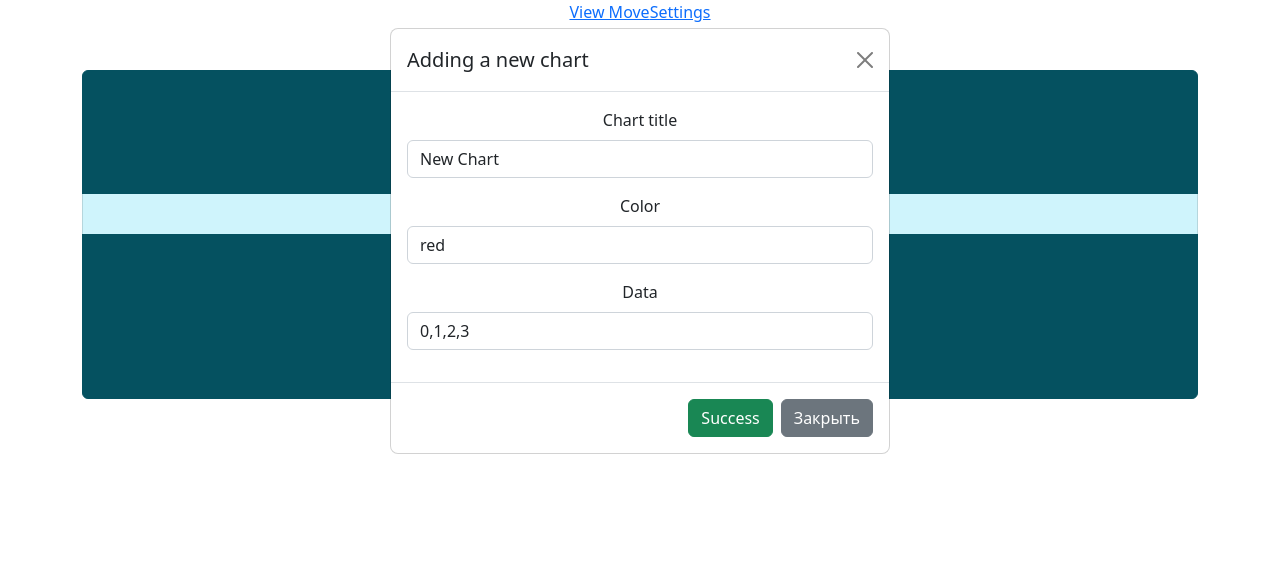
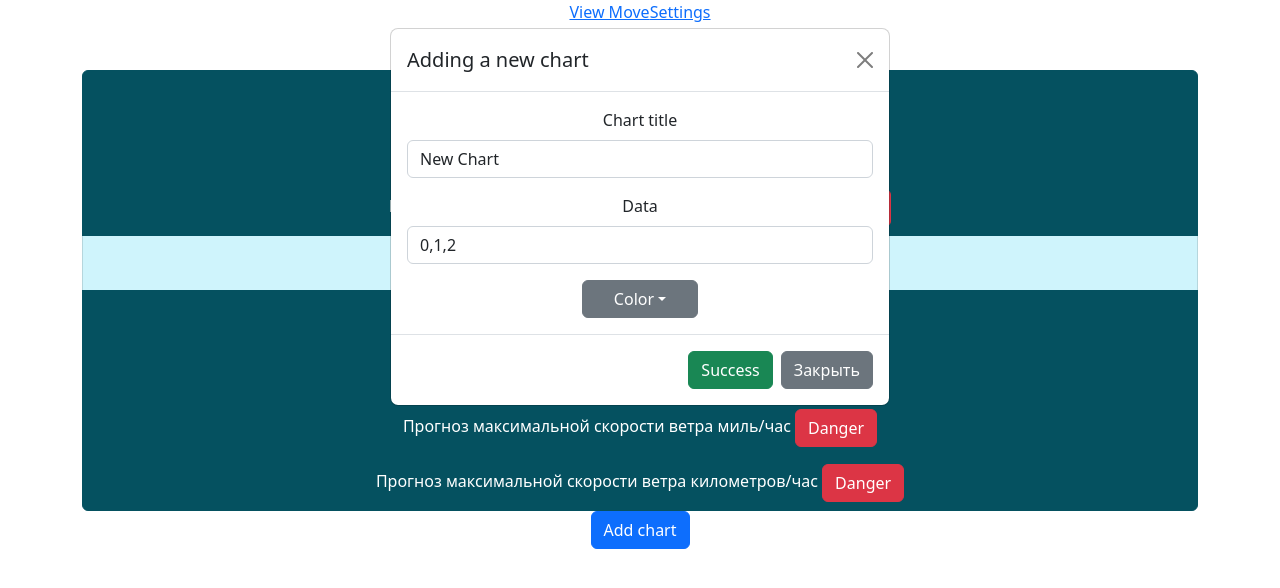
Before and after one commit to SpanDetectea/natlexNew, a React (Create React App) app: page /settings in a window 1280 px wide. Both pictures are taken after a click on the button "Add chart". Shown: the top 588 px of the page. Built offline with nearby package versions, Linux system fonts and the light colour scheme.

Commit message:
added color charts

```diff
--- a/src/Content/SettingsPage/SettingsPage.jsx
+++ b/src/Content/SettingsPage/SettingsPage.jsx
@@ -7,20 +7,36 @@ import FormLabel from '../../common/FormLabel/FormLabel';
 function Settings() {
     const chartList = useSelector(state => state.content.chartList);
     const dispatch = useDispatch();
-    const toggleActive = (index) => dispatch(toggleListActive(index))
     const [title, setTitle] = useState('New Chart')
-    const [color, setColor] = useState('red')
-    const [data, setData] = useState([0, 1, 2, 3])
-
+    const [color, setColor] = useState('#6c757d')
+    const [data, setData] = useState('0,1,2')
+    const [isActiveColor, setIsActiveColor] = useState(false);
     const [state, setstate] = useState(false)
 
-    const setNC = () => dispatch(setNewChart(title,color,data.split(',')))
-    // const setNC = () => console.log(data.split(','))
+    const toggleActive = (index) => dispatch(toggleListActive(index))
+    const setNC = () => {
+        dispatch(setNewChart(title, color, data.split(',')))
+        setstate(!state)
+    }
+    const toggleActiveColor = () => setIsActiveColor(!isActiveColor)
+
     return <div className="settings container-sm">
         <ul className="list-group">
-            {chartList.map((item, index) => <li key={index} onClick={() => toggleActive(index)} className={"list-group-item list-group-item-action list-group-item-info settings__list" + (item.isActive ? " active" : "")}>{item.name}</li>)}
+            {chartList.map((item, index) => <li key={index} onClick={() => toggleActive(index)} className={"list-group-item list-group-item-action list-group-item-info settings__list" + (item.isActive ? " active" : "")}>{item.name} <button type="button" className="btn btn-danger">Danger</button></li>)}
+            {/* {chartList.map((item, index) => {
+                return <div className="container text-center">
+                    <div className="row">
+                        <div className="col">
+                            <li key={index} onClick={() => toggleActive(index)} className={"list-group-item list-group-item-action list-group-item-info settings__list" + (item.isActive ? " active" : "")}>{item.name} </li>
+                        </div>
+                        <div className="col">
+                            <button type="button" className="btn btn-danger">Danger</button>)
+                        </div>
+                    </div>
+                </div>
+            })
+            } */}
         </ul>
-        {/* <button type="button" className="btn btn-primary">Add chart</button> */}
         <button type="button" className="btn btn-primary" onClick={() => setstate(!state)} data-bs-toggle="modal" data-bs-target="#exampleModal">
             Add chart
         </button>
@@ -30,7 +46,7 @@ function Settings() {
                 <div className="modal-content">
                     <div className="modal-header">
                         <h5 className="modal-title" id="exampleModalLabel">Adding a new chart</h5>
-                        <button type="button" className="btn-close" data-bs-dismiss="modal" aria-label="Закрыть"></button>
+                        <button type="button" className="btn-close" data-bs-dismiss="modal" aria-label="Закрыть" onClick={() => setstate(!state)}></button>
                     </div>
                     <div className="modal-body">
 
@@ -38,14 +54,23 @@ function Settings() {
                         <div className="input-group mb-3">
                             <input type="text" className="form-control" aria-describedby="basic-addon3" value={title} onInput={(e) => setTitle(e.target.value)} />
                         </div>
-                        <label className="form-label">Color</label>
-                        <div className="input-group mb-3">
-                            <input type="text" className="form-control" aria-describedby="basic-addon3" value={color} onInput={(e) => setColor(e.target.value)} />
-                        </div>
                         <label className="form-label">Data</label>
                         <div className="input-group mb-3">
                             <input type="text" className="form-control" aria-describedby="basic-addon3" value={data} onInput={(e) => setData(e.target.value)} />
                         </div>
+
+                        <div className="dropdown-center">
+                            <button className="btn btn-secondary dropdown-toggle w-25" style={{ backgroundColor: color }} type="button" data-bs-toggle="dropdown" aria-expanded="false" onClick={toggleActiveColor}>
+                                Color
+                            </button>
+                            <ul className={"dropdown-menu" + (isActiveColor ? " show" : "")} onClick={toggleActiveColor}>
+                                <li><a className="dropdown-item bg-danger" href="#" onClick={() => setColor('#dc3545')}>Red</a></li>
+                                <li><a className="dropdown-item bg-primary" href="#" onClick={() => setColor('#0d6efd')}>Blue</a></li>
+                                <li><a className="dropdown-item bg-success" href="#" onClick={() => setColor('#198754')}>Green</a></li>
+                                <li><a className="dropdown-item bg-warning" href="#" onClick={() => setColor('#ffc107')}>Yellow</a></li>
+                            </ul>
+                        </div>
+
                     </div>
                     <div className="modal-footer">
                         <button type="button" className="btn btn-success" onClick={setNC}>Success</button>
--- a/src/Content/ViewPage/ViewPage.jsx
+++ b/src/Content/ViewPage/ViewPage.jsx
@@ -20,7 +20,7 @@ function ViewPage() {
   return <div className="viewPage">
     {chartList.map((item, index) => {
       return <>
-      {item.isActive && <div className="accordion">
+        {item.isActive && <div className="accordion">
           <div className="accordion-item">
             <h2 className="accordion-header" onClick={() => toggleAccordion(index)}>
               <button className={"accordion-button" + (item.isView ? " collapsed" : "")} type="button" data-bs-toggle="collapse" data-bs-target="#panelsStayOpen-collapseOne" aria-expanded="true" aria-controls="panelsStayOpen-collapseOne">
@@ -37,7 +37,8 @@ function ViewPage() {
                     },
                     series: [{
                       data: data.map(i => i[item.nameEn])
-                    }]
+                    }],
+                    colors: [item.color],
                   }}
                 />
               </div>
--- a/src/store/actions.js
+++ b/src/store/actions.js
@@ -1,4 +1,4 @@
-import {SET_DATA__CONTENT, TOGGLE__LIST__ACTIVE, TOGGLE__VIEW__ACCORDION, SET__NEW__CHART} from './const'
+import {SET_DATA__CONTENT, TOGGLE__LIST__ACTIVE, TOGGLE__VIEW__ACCORDION, SET__NEW__CHART,DELETE__CHART} from './const'
 
 export const setDataContent = (data) => {
     return {type: SET_DATA__CONTENT, data}
@@ -12,3 +12,6 @@ export const toggleViewAccordion = (index) => {
 export const setNewChart = (name,color,data) => {
     return {type: SET__NEW__CHART, name,color,data}
 }
+export const deleteChart = (id) => {
+    return {type: DELETE__CHART, id}
+}
--- a/src/store/const.js
+++ b/src/store/const.js
@@ -2,3 +2,5 @@ export const SET_DATA__CONTENT = 'SET_DATA__CONTENT';
 export const TOGGLE__LIST__ACTIVE = 'TOGGLE__LIST__ACTIVE';
 export const TOGGLE__VIEW__ACCORDION = 'TOGGLE__VIEW__ACCORDION';
 export const SET__NEW__CHART = 'SET__NEW__CHART';
+export const SET__NEW__COLOR = 'SET__NEW__COLOR';
+export const DELETE__CHART = 'DELETE__CHART';
--- a/src/store/contentReducer.js
+++ b/src/store/contentReducer.js
@@ -1,4 +1,4 @@
-import { SET_DATA__CONTENT, TOGGLE__LIST__ACTIVE, TOGGLE__VIEW__ACCORDION, SET__NEW__CHART } from './const'
+import { SET_DATA__CONTENT, TOGGLE__LIST__ACTIVE, TOGGLE__VIEW__ACCORDION, SET__NEW__CHART,DELETE__CHART } from './const'
 let initialState = {
     data: [],
     chartList: [
@@ -6,49 +6,57 @@ let initialState = {
             name: 'Прогноз максимальной температуры по Цельсию',
             isActive: true,
             isView: true,
-            nameEn: 'maxtemp_c'
+            nameEn: 'maxtemp_c',
+            color: '#dc3545'
         },
         {
             name: 'Прогноз минимальной температуры по Цельсию',
             isActive: true,
             isView: true,
-            nameEn: 'mintemp_c'
+            nameEn: 'mintemp_c',
+            color: '#0d6efd'
         },
         {
             name: 'Прогноз максимальной температуры по Фаренгейту',
             isActive: true,
             isView: true,
-            nameEn: 'maxtemp_f'
+            nameEn: 'maxtemp_f',
+            color: '#ffc107'
         },
         {
             name: 'Прогноз минимальной температуры по Фаренгейту',
             isActive: false,
             isView: true,
-            nameEn: 'mintemp_f'
+            nameEn: 'mintemp_f',
+            color: '#dc3545'
         },
         {
             name: 'Прогноз средней температуры по Цельсию',
             isActive: true,
             isView: true,
-            nameEn: 'avgtemp_c'
+            nameEn: 'avgtemp_c',
+            color: '#dc3545'
         },
         {
             name: 'Прогноз средней температуры по Фаренгейту',
             isActive: true,
             isView: true,
-            nameEn: 'avgtemp_f'
+            nameEn: 'avgtemp_f',
+            color: '#dc3545'
         },
         {
             name: 'Прогноз максимальной скорости ветра миль/час',
             isActive: true,
             isView: true,
-            nameEn: 'maxwind_mph'
+            nameEn: 'maxwind_mph',
+            color: '#dc3545'
         },
         {
             name: 'Прогноз максимальной скорости ветра километров/час',
             isActive: true,
             isView: true,
-            nameEn: 'maxwind_kph'
+            nameEn: 'maxwind_kph',
+            color: '#dc3545'
         },
     ],
     countries: [
@@ -75,7 +83,6 @@ let initialState = {
 const contentReducer = (state = initialState, action) => {
     switch (action.type) {
         case SET_DATA__CONTENT:
-            // console.log(state.data.length)
             return {
                 ...state,
                 // data: action.data.forecast.forecastday
@@ -110,23 +117,21 @@ const contentReducer = (state = initialState, action) => {
                     name: action.name,
                     isActive: true,
                     isView: true,
-                    nameEn: newProp
+                    nameEn: newProp,
+                    color: action.color
                 }],
                 id: state.id + 1,
-                // chartList: state.chartList.push({
-                //     name: action.name,
-                //     isActive: true,
-                //     isView: true,
-                //     nameEn: newProp
-                // }),
-                // data: state.data.map((item, index)=>item[newProp]=action.data[index])
                 data: state.data.map((item, index) => {
-                    // console.log(+action.data[index])
                     if (!Number.isNaN(+action.data[index])) {
                         item[newProp] = +action.data[index];
                     }
                     return item;
                 })
+            }
+        case DELETE__CHART:
+            return {
+                ...state,
+                chartList: [...state.chartList.splice(action.id,1)]
             }
         default:
             return state;
```
